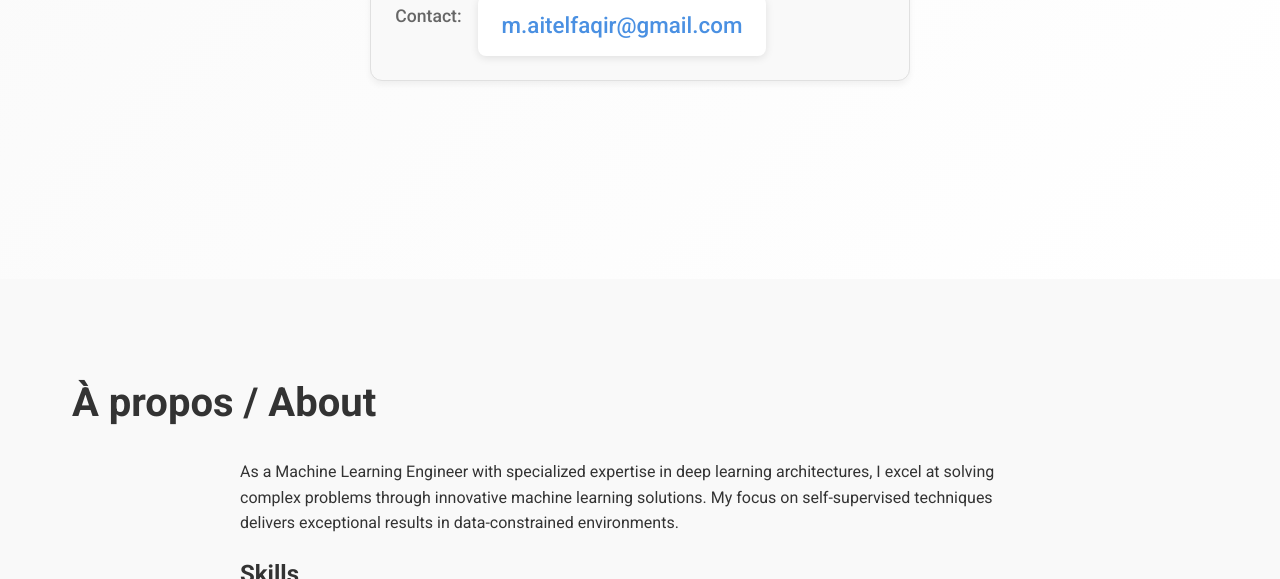
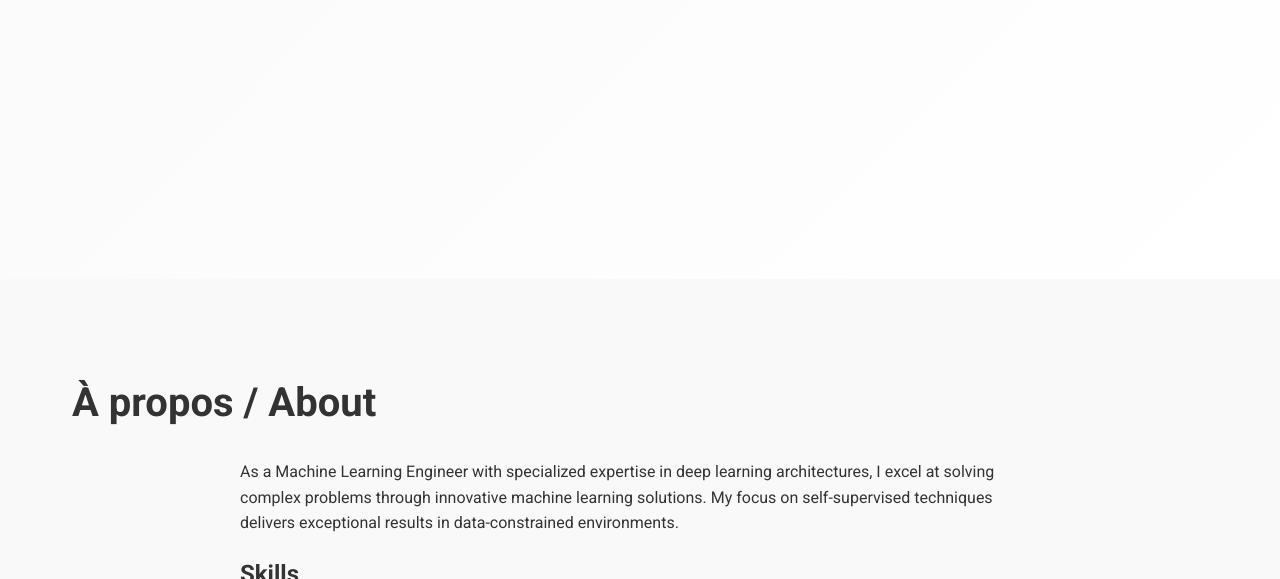
Before and after one commit to MarouaneAEF/MarouaneAEF.github.io, a plain HTML site: page index.html in a window 1280 px wide. Shown: the part 521-1100 px from the top of the page. Drawn offline with Linux system fonts and the light colour scheme.

Commit message:
Remove email from hero contact block

```diff
--- a/index.html
+++ b/index.html
@@ -69,10 +69,6 @@
                     <a href="https://www.linkedin.com/in/marouane-ait-el-faqir-87938ab9/" target="_blank" class="social-link">
                         <img src="assets/icons/linkedin.svg" alt="LinkedIn" class="social-icon">
                     </a>
-                </div>
-                <div class="contact-info-hero">
-                    <span class="contact-label">Contact:</span>
-                    <p class="email-text">m.aitelfaqir@gmail.com</p>
                 </div>
             </div>
         </div>
```
